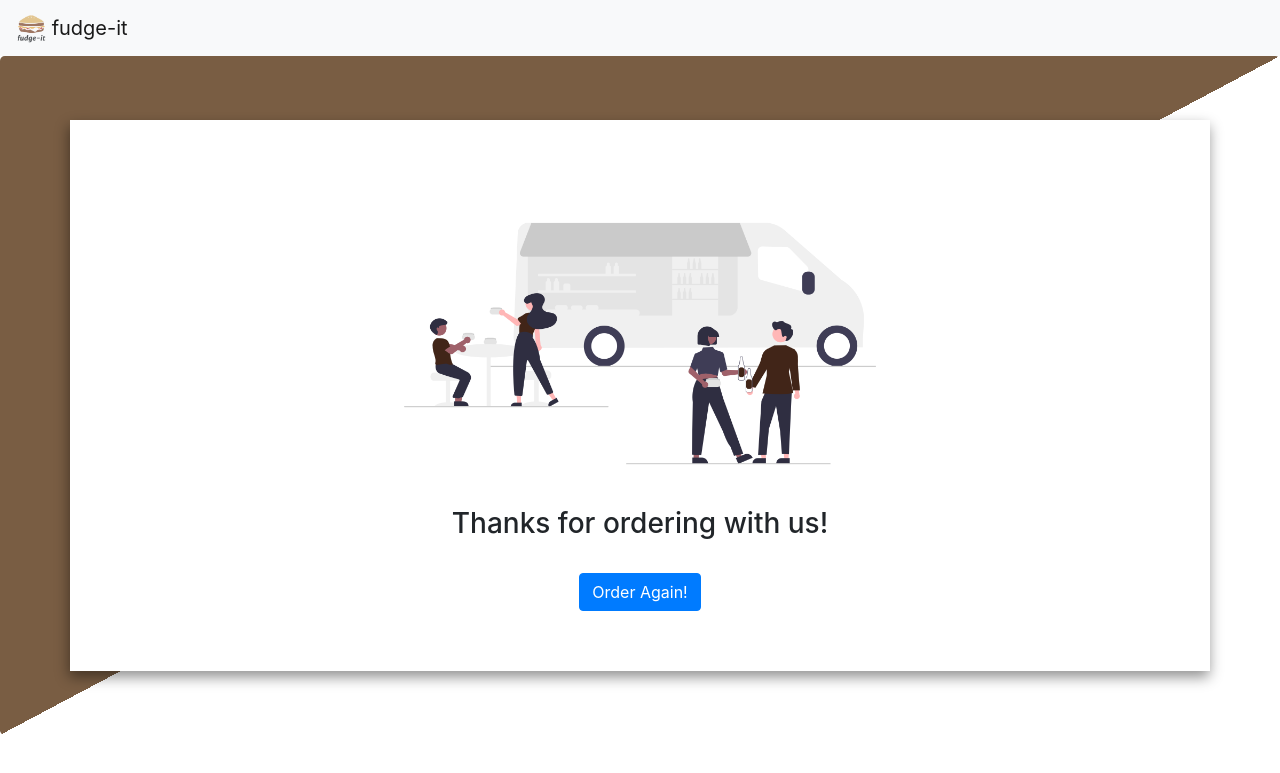
After one commit to fahimtran/hackgt-8, a Django app: page /confirmation/ in a window 1280 px wide. The commit adds this page. Shown: the top 773 px of the page. Run offline with Django 3.2, Linux system fonts and the light colour scheme; some libraries are stand-ins or nearby versions.

Commit message:
Fully walkthrough-able project

```diff
--- a/fudgeit/fudgeit/urls.py
+++ b/fudgeit/fudgeit/urls.py
@@ -24,4 +24,5 @@ urlpatterns = [
     path('', views.home),
     path('questionnaire/', views.questionnaire),
     path('recommendations/', views.recommendations),
+    path('confirmation/', views.confirmation)
 ] + static(settings.MEDIA_URL, document_root=settings.MEDIA_ROOT)
--- a/fudgeit/recommendation/views.py
+++ b/fudgeit/recommendation/views.py
@@ -41,4 +41,4 @@ def recommendations(request):
 
 
 def confirmation(request):
-    pass
+    return render(request, '../templates/confirmation.html')
--- /dev/null
+++ b/fudgeit/templates/confirmation.html
@@ -0,0 +1,33 @@
+<!DOCTYPE html>
+<html lang="en" class="dark">
+    {% load static %}
+    <head>
+        <title>Homepage | Fudge-it</title>
+        <meta charset="utf-8">
+        <link rel="stylesheet" href="{% static "/css/main.css" %}">
+        <meta name="viewport" content="width=device-width, initial-scale=1">
+        <meta charset="UTF-8">
+        <link rel="shortcut icon" type="image/jpg" href="{% static "/resources/favicon.ico" %}"/>
+        <link rel="stylesheet" href="https://maxcdn.bootstrapcdn.com/bootstrap/4.5.2/css/bootstrap.min.css">
+        <script src="https://ajax.googleapis.com/ajax/libs/jquery/3.5.1/jquery.min.js"></script>
+        <script src="https://cdnjs.cloudflare.com/ajax/libs/popper.js/1.16.0/umd/popper.min.js"></script>
+        <script src="https://maxcdn.bootstrapcdn.com/bootstrap/4.5.2/js/bootstrap.min.js"></script>
+        <link rel="stylesheet" href="https://cdnjs.cloudflare.com/ajax/libs/font-awesome/4.7.0/css/font-awesome.min.css">
+    </head>
+    <body>
+        <header>
+            {% include 'navbar.html' %}
+        </header>
+        <main>
+            <div class="jumbotron back">
+                <div class="container text-center home-container justify-content-center">
+                    <img class="img-fluid" src="{% static "/resources/img.png" %}" width="600">
+                    <h3>Thanks for ordering with us!</h3>
+                    <br>
+                    <a class="btn btn-primary" href="/questionnaire" role="button">Order Again!</a>
+                </div>
+            </div>
+        </main>
+    </body>
+
+</html>
--- a/fudgeit/templates/recommendations.html
+++ b/fudgeit/templates/recommendations.html
@@ -31,11 +31,11 @@
                                 <span class="card-title"><b>{{ restaurant.name }}</b></span>
                                 <span class="tags">Categories</span>
                                 <hr>
-                                <span class="card-text">{{ restaurant.user_rating }} stars</span>
-                                <span class="card-text">{{ restaurant.price_rating }}</span>
+                                <span class="card-text">{{ restaurant.user_rating }} stars | </span>
+                                <span class="card-text">{{ restaurant.price_rating }} dollar signs</span>
                                 <span class="card-text">{{ menu.restaurant.id }}</span>
                                 <br><br>
-                                <a href="#" class="btn btn-primary" data-toggle="modal" data-target="#restaurantModal">Order</a>
+                                <a href="#" class="btn btn-primary" data-toggle="modal" data-target="#restaurantModal{{ restaurant.id }}">Order</a>
                             </div>
                         {% include 'restaurant_menu.html' %}
                         </div>
```
Also changed, not shown: fudgeit/templates/restaurant_menu.html (+11 -12 lines).
